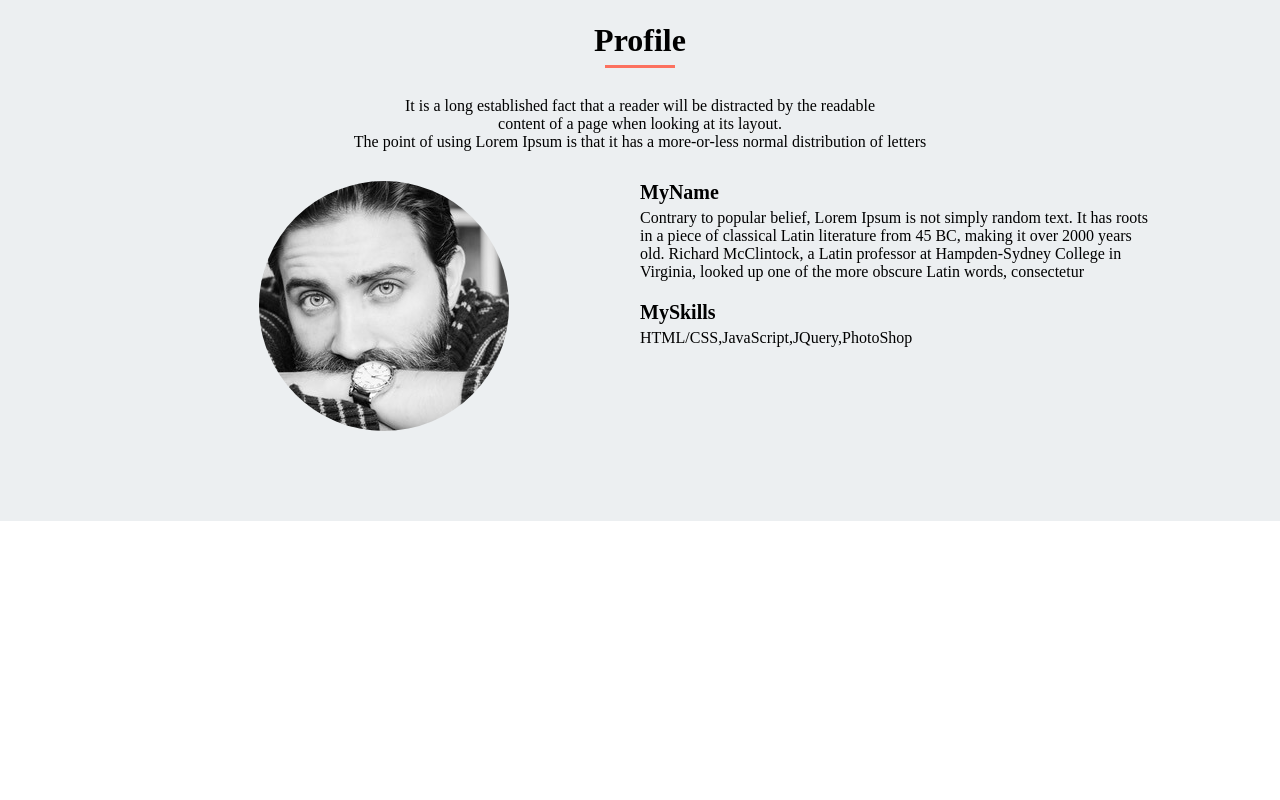
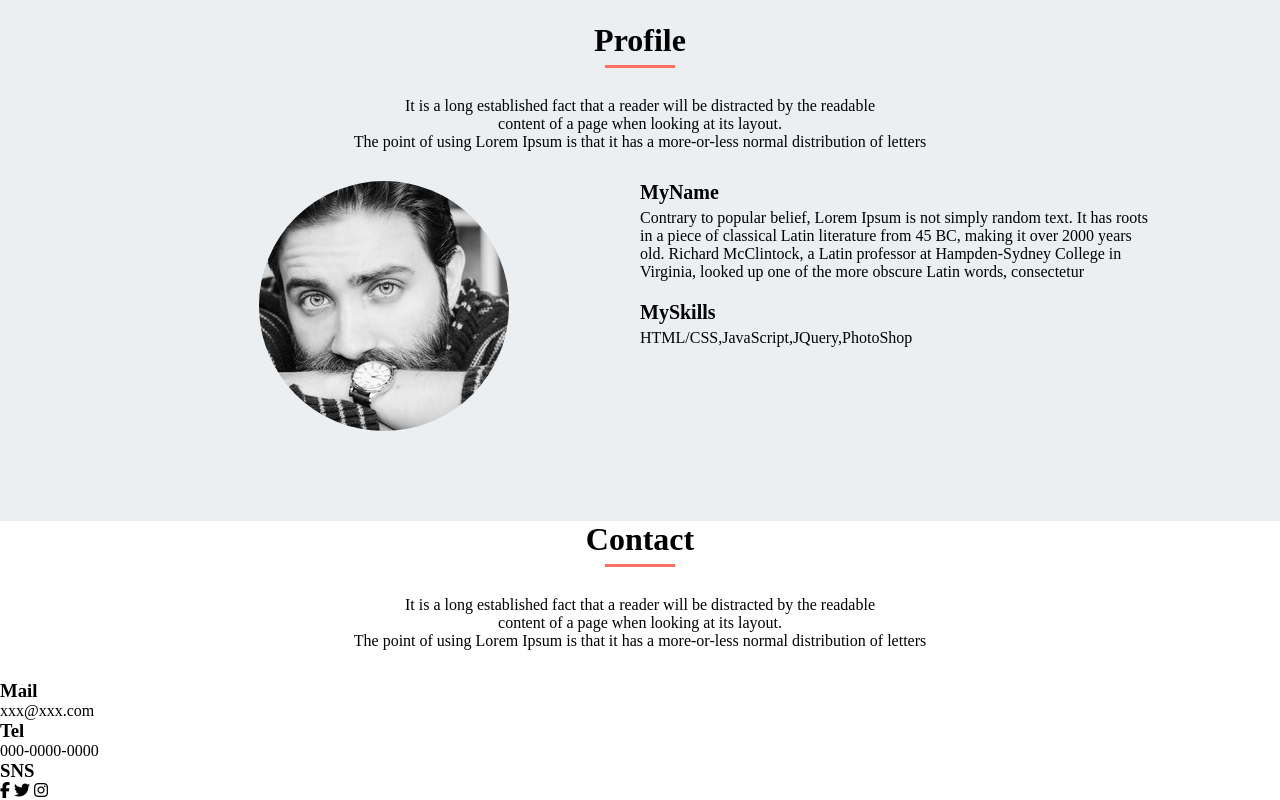
Before and after one commit to kanami55/Application-issues, a website: page index.html in a window 1280 px wide. Shown: the part 2203-3003 px from the top of the page. Before the commit the page ends 2724 px from the top, so only its background shows below. Drawn offline with Linux system fonts and the light colour scheme.

Commit message:
[Add] contactコード追加

```diff
--- a/index.html
+++ b/index.html
@@ -62,6 +62,7 @@
             </ul>
         </div>
     </section>
+
     <!--feature-->
     <section class="feature">
         <div class="feature_inner">
@@ -89,6 +90,7 @@
             </div>
         </div>
     </section>
+
     <!--profile-->
     <section class="profile">
         <div class="profile_inner">
@@ -112,8 +114,31 @@
             </div>
         </div>
     </section>
+
     <!--contact-->
-    <section class="contact"></section>
+    <section class="contact">
+        <div class="contact_inner">
+            <h2 class="title">Contact</h2>
+            <p class="content_text">It is a long established fact that a reader will be distracted by the readable<br>
+                content of a page when looking at its layout.<br>
+                The point of using Lorem Ipsum is that it has a more-or-less normal distribution of letters
+            </p>
+        </div>
+        <div class="contact_bottom">
+            <div class="contact_left">
+                <h3 class="my_contact">Mail</h3>
+                <p class="contact_namber">xxx@xxx.com</p>
+                <h3 class="my_contact">Tel</h3>
+                <p class="contact_namber">000-0000-0000</p>
+            </div>
+            <div class="contact_right">
+                <h3 class="my_contact">SNS</h3>
+                <i class="fab fa-facebook-f"></i>
+                <i class="fab fa-twitter"></i>
+                <i class="fab fa-instagram"></i>
+            </div>
+        </div>
+    </section>
     <!--footer-->
     <footer>
     </footer>
```
